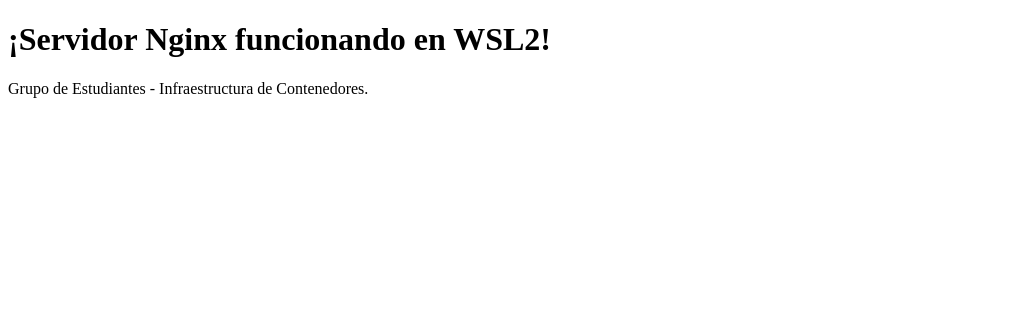
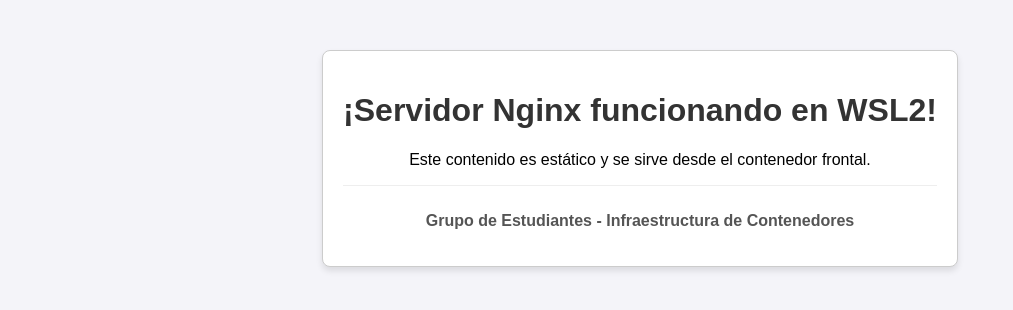
Before and after one commit to SSanMora/Proyecto-wsl-docker, a plain HTML site: page nginx/index.html in a window 1280 px wide. Shown: the whole page, without its empty margins (0-1013 px from the left). Drawn offline with Linux system fonts and the light colour scheme.

Commit message:
Fix: Corrección de configuración Nginx, Dockerfile de Node y dependencias de Express

```diff
--- a/nginx/index.html
+++ b/nginx/index.html
@@ -2,10 +2,41 @@
 <html lang="es">
 <head>
     <meta charset="UTF-8">
-    <title>Entorno Controlled WSL2</title>
+    <title>Laboratorio WSL2 y Docker</title>
+    <style>
+        body {
+            font-family: Arial, sans-serif;
+            text-align: center;
+            margin-top: 50px;
+            background-color: #f4f4f9;
+        }
+        h1 {
+            color: #333;
+        }
+        .container {
+            border: 1px solid #ccc;
+            padding: 20px;
+            display: inline-block;
+            background: white;
+            border-radius: 8px;
+            box-shadow: 0 4px 6px rgba(0,0,0,0.1);
+        }
+        .footer {
+            margin-top: 15px;
+            font-weight: bold;
+            color: #555;
+            border-top: 1px solid #eee;
+            padding-top: 10px;
+        }
+    </style>
 </head>
 <body>
-    <h1>¡Servidor Nginx funcionando en WSL2!</h1>
-    <p>Grupo de Estudiantes - Infraestructura de Contenedores.</p>
+    <div class="container">
+        <h1>¡Servidor Nginx funcionando en WSL2!</h1>
+        <p>Este contenido es estático y se sirve desde el contenedor frontal.</p>
+        <div class="footer">
+            <p>Grupo de Estudiantes - Infraestructura de Contenedores</p>
+        </div>
+    </div>
 </body>
 </html>
```
Also changed, not shown: docker-compose.yml (+18 -21 lines), node-app/index.js (+15 -11 lines), 3 other files.
